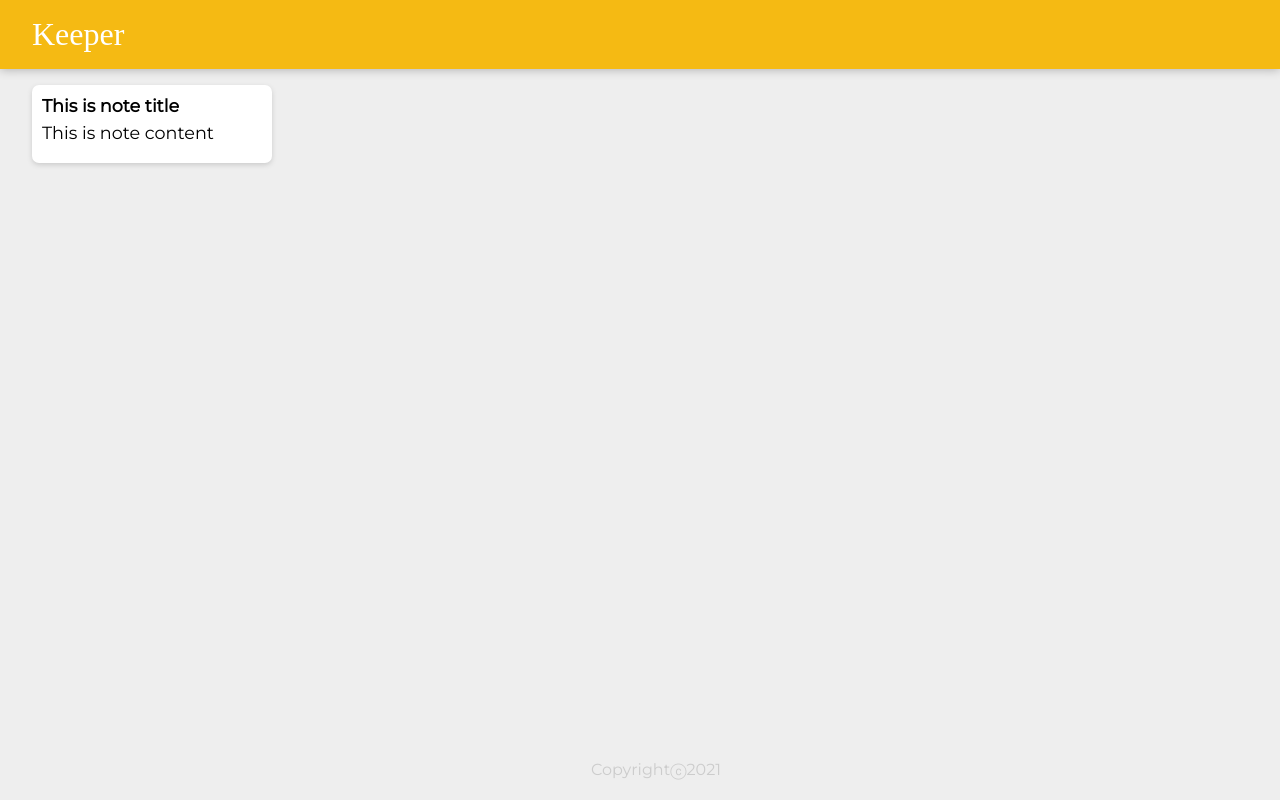
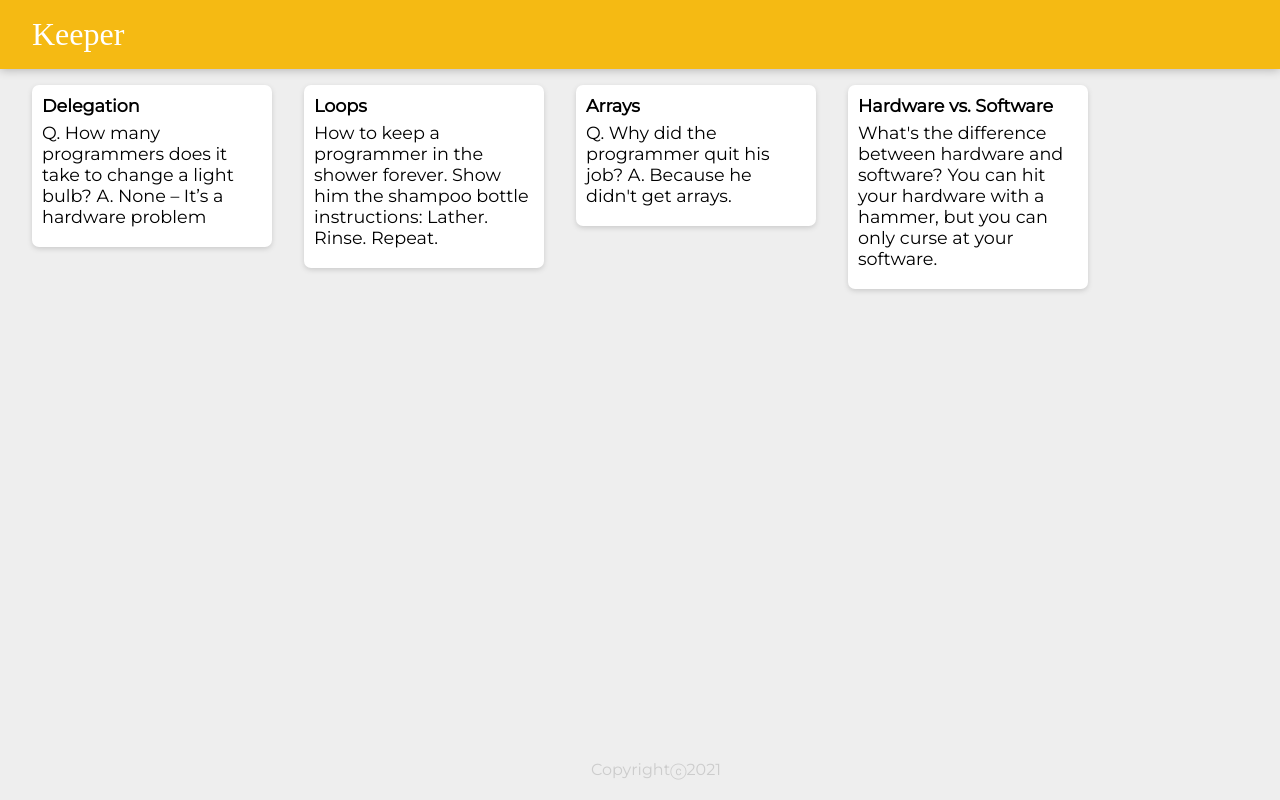
Before and after one commit to Shreyas-hacker/apps, a React (Create React App) app: page / in a window 1280 px wide. Built offline with nearby package versions, Linux system fonts and the light colour scheme; a web font is replaced by a local one.

Commit message:
added Mapping and props to add notes to app

```diff
--- a/src/components/App.jsx
+++ b/src/components/App.jsx
@@ -3,12 +3,13 @@ import React from "react";
 import Header from "./Header";
 import Note from "./Note";
 import Footer from "./Footer";
+import notes from "../notes";
 
 function App(){
     return (
         <div>
             <Header />
-            <Note />
+            {notes.map(note=><Note title={note.title} content={note.content}/>)}
             <Footer />
         </div>
     );
--- a/src/components/Note.jsx
+++ b/src/components/Note.jsx
@@ -2,11 +2,11 @@
 //<h1> for a title and a <p> for the content.
 import React from "react";
 
-function Note(){
+function Note(props){
     return(
         <div className="note">
-            <h1>This is note title</h1>
-            <p>This is note content</p>
+            <h1>{props.title}</h1>
+            <p>{props.content}</p>
         </div>
     );
 }
--- /dev/null
+++ b/src/notes.js
@@ -0,0 +1,28 @@
+const notes = [
+    {
+      key: 1,
+      title: "Delegation",
+      content:
+        "Q. How many programmers does it take to change a light bulb? A. None – It’s a hardware problem"
+    },
+    {
+      key: 2,
+      title: "Loops",
+      content:
+        "How to keep a programmer in the shower forever. Show him the shampoo bottle instructions: Lather. Rinse. Repeat."
+    },
+    {
+      key: 3,
+      title: "Arrays",
+      content:
+        "Q. Why did the programmer quit his job? A. Because he didn't get arrays."
+    },
+    {
+      key: 4,
+      title: "Hardware vs. Software",
+      content:
+        "What's the difference between hardware and software? You can hit your hardware with a hammer, but you can only curse at your software."
+    }
+  ];
+
+  export default notes;
```
